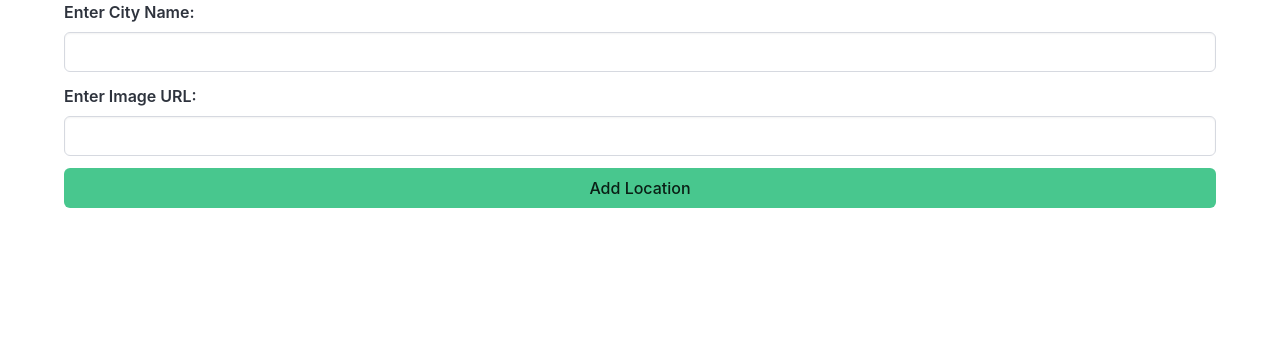
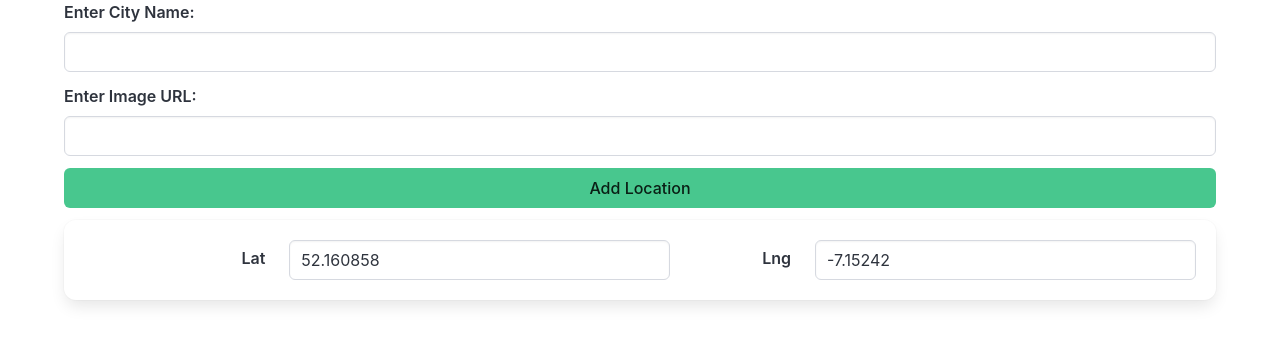
Before and after one commit to katmolony/placemark-2.0, a SvelteKit app: page /dashboard in a window 1280 px wide. Shown: the top 344 px of the page. Built offline with nearby package versions, Linux system fonts and the light colour scheme.

Commit message:
Add coordinatees UI

```diff
--- /dev/null
+++ b/src/lib/ui/Coordinates.svelte
@@ -0,0 +1,25 @@
+<script lang="ts">
+    export let lat = 0.0;
+    export let lng = 0.0;
+  </script>
+
+  <div class="box field is-horizontal">
+    <div class="field-label is-normal">
+      <label for="lng" class="label">Lat</label>
+    </div>
+    <div class="field-body">
+      <div class="field">
+        <p class="control is-expanded">
+          <input id="lng" class="input" type="float" bind:value={lat} />
+        </p>
+      </div>
+      <div class="field-label is-normal">
+        <label for="lat" class="label">Lng</label>
+      </div>
+      <div class="field">
+        <p class="control is-expanded">
+          <input id="lat" class="input" type="float" bind:value={lng} />
+        </p>
+      </div>
+    </div>
+  </div>
--- a/src/routes/dashboard/LocationForm.svelte
+++ b/src/routes/dashboard/LocationForm.svelte
@@ -11,11 +11,17 @@
 //     ref: "User",
 //   },
 
+import Coordinates from "$lib/ui/Coordinates.svelte";
+  //...
+  let lat = 52.160858;
+  let lng = -7.15242;
+
 let title = "Galway";
 let imageURL = "https://encrypted-tbn0.gstatic.com/licensed-image?q=tbn:ANd9GcTwn4EZh1ZftOnaus7nT7Qoujoyn00W7smzMBxvz7kcVBYHfj8R8oLtQAD1NAJZSMvPb89oXO-VY9Vl3jpjwV1g4KaVd54OfHzGw38fUPM";
 
 async function addLocation() {
     console.log(`Just added: ${title} with image ${imageURL}`);
+    console.log(`lat: ${lat}, lng: ${lng}`);
   }
 
 </script>
@@ -35,4 +41,7 @@ async function addLocation() {
       <button class="button is-success is-fullwidth">Add Location</button>
     </div>
   </div>
+
+  <Coordinates bind:lat bind:lng />
+
 </form>
```
